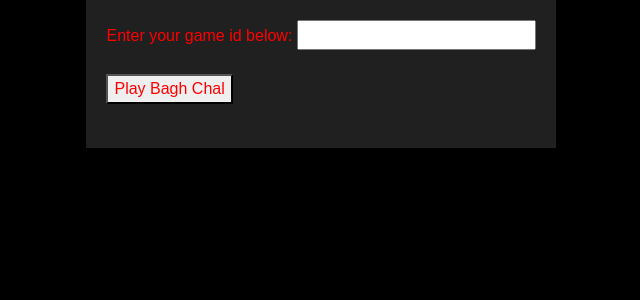
After one commit to NidalEllawala/Tiger-Moves, a Node server app: page /join in a window 1280 px wide. The commit adds this page. Shown: the top 300 px of the page, without its empty margins (319-959 px from the left). Run offline with Node 20, Linux system fonts and the light colour scheme; some libraries are stand-ins or nearby versions.

Commit message:
added views and mock db

```diff
--- a/public/style.css
+++ b/public/style.css
@@ -1,14 +1,22 @@
+body {
+  background-color: black;
+  display: flex;
+  align-items: center;
+  justify-content: center;
+}
 
+#main {
+  display: flex;
+  flex-direction: column;
+  align-items: center;
+  justify-content: center;
+}
 
 #game-board {
   background-image: url('board.jpg');
   background-size: cover;
   height: 500px;
   width: 500px;
-}
-
-body {
-  text-align: center;
 }
 
 #movements {
@@ -46,3 +54,19 @@ body {
 #test {
   display: flex;
 }
+
+
+
+#panel {
+  display: flex;
+  flex-direction: column;
+  align-items: center;
+  justify-content: center;
+  padding: 20px;
+  background-color: #202020;
+}
+
+.start-menu {
+  color: red;
+  font-family: sans-serif;
+}
--- /dev/null
+++ b/server/controllers/controllers.js
@@ -0,0 +1,29 @@
+const Handlebars = require("handlebars");
+const { storage } = require('../db');
+const { createNewGame } = require('../db');
+
+
+function home (req, res) {
+  res.render('home');
+}
+
+function newGame (req, res) {
+  const rndm = Math.floor(Math.random()*100000+1).toString();
+  createNewGame(rndm);
+  res.render('home', {uid: rndm});
+}
+
+function join (req, res) {
+  res.render('home', {join: true});
+}
+
+function playGame (req, res) {
+  const gameId = req.params.id;
+  res.render('game', {gameId: gameId});
+}
+
+function joinGame (req, res) {
+  res.status(200).redirect(`/playgame/${req.body.id}`);
+}
+
+module.exports = { joinGame, home, playGame, newGame, join };
--- a/server/game.js
+++ b/server/game.js
@@ -1,3 +1,4 @@
+
 
 
 ///////// GAME STATE VARIABLES /////////
--- a/server/index.js
+++ b/server/index.js
@@ -4,41 +4,56 @@ const http = require('http');
 const server = http.createServer(app);
 const socketio = require('socket.io');
 const io = socketio(server);
-const baghChal = require('./game');
+const handlebars = require('express-handlebars');
+
+const router = require('./router.js');
+const { gameExists, playersInGame, addPlayer, getGame } = require('./db');
+
 const port = process.env.PORT | 3000;
 
+app.engine('handlebars', handlebars());
+app.set('view engine', 'handlebars');
+app.use(express.urlencoded({ extended: true }));
 app.use(express.static('../public'));
+app.use(router);
 
-const players = [];
 
 io.on('connection', (socket) => {
 
-  if (players.length < 2) {
 
-    players.push(socket.id);
-    io.emit('player has joined', {player: players.length === 1 ? 'Tiger' : 'Goat'})
-    console.log(players);
-
-    if (players.length === 2) {
-      io.emit('update board', baghChal.currentBoardPosition());
-      nextTurn();
+  socket.on('join this game', (game) => {
+    if (gameExists(game.gameId)) {
+      if (playersInGame(game.gameId) < 2) {
+        addPlayer(game.gameId, socket.id);
+        io.to(socket.id).emit('player has joined', {player: playersInGame(game.gameId) === 1 ? 'Tiger' : 'Goat'});
+        if (playersInGame(game.gameId) === 2) {
+          const players = getGame(game.gameId).players;
+          io.to(players[0]).emit('update board', getGame(game.gameId).board.currentBoardPosition());
+          io.to(players[1]).emit('update board', getGame(game.gameId).board.currentBoardPosition());
+          nextTurn(game.gameId);
+        }
       }
     } else {
       io.to(socket.id).emit('server full');
       socket.disconnect();
       return;
     }
+  });
 
-  socket.on('goat placed', (location) => {
-    baghChal.goatPlaced(location.index);
-    io.emit('update board', baghChal.currentBoardPosition());
-    nextTurn();
+  socket.on('goat placed', (move) => {
+    const game = getGame(move.gameId);
+    game.board.goatPlaced(move.index);
+    io.to(game.players[0]).emit('update board', game.board.currentBoardPosition());
+    io.to(game.players[1]).emit('update board', game.board.currentBoardPosition());
+    nextTurn(move.gameId);
   });
 
   socket.on('move piece', (move) => {
-    baghChal.movePiece(move);
-    io.emit('update board', baghChal.currentBoardPosition());
-    nextTurn();
+    const game = getGame(move.gameId);
+    game.board.movePiece(move);
+    io.to(game.players[0]).emit('update board', game.board.currentBoardPosition());
+    io.to(game.players[1]).emit('update board', game.board.currentBoardPosition());
+    nextTurn(move.gameId);
   });
 
   socket.on('capture goat', (move) => {
@@ -53,23 +68,23 @@ server.listen(port, () => {
   console.log(`Server listening at http://localhost:${port}`);
 });
 
-function nextTurn () {
-
-  const turn = baghChal.getTurn();
+function nextTurn (gameId) {
+  const game = getGame(gameId);
+  const turn = game.board.getTurn();
 
   if (turn === 'goats move - Phase 1') {
-    const emptySpaces = baghChal.emptySpaces();
-    io.to(players[1]).emit('place goat', {emptySpaces: emptySpaces});
+    const emptySpaces = game.board.emptySpaces();
+    io.to(game.players[1]).emit('place goat', {emptySpaces: emptySpaces});
   }
 
   if (turn === 'tigers move') {
-  const possibleMoves = baghChal.getMoves('tiger');
-  io.to(players[0]).emit('tigers turn', {possibleMoves: possibleMoves});
+  const possibleMoves = game.board.getMoves('tiger');
+  io.to(game.players[0]).emit('tigers turn', {possibleMoves: possibleMoves});
   }
 
   if (turn === 'goats move - Phase 2') {
-    const possibleMoves = baghChal.getMoves('goat');
-    io.to(players[1]).emit('goats turn', {possibleMoves: possibleMoves});
+    const possibleMoves = game.board.getMoves('goat');
+    io.to(game.players[1]).emit('goats turn', {possibleMoves: possibleMoves});
   }
 }
 
--- a/server/package.json
+++ b/server/package.json
@@ -10,6 +10,7 @@
   "license": "ISC",
   "dependencies": {
     "express": "^4.17.1",
+    "express-handlebars": "^5.3.2",
     "socket.io": "^4.1.3"
   }
 }
--- /dev/null
+++ b/server/views/home.handlebars
@@ -0,0 +1,24 @@
+<body>
+  <div id="main">
+    {{#if uid}}
+    <div id="panel">
+      <p class="start-menu">your game id is:</p>
+      <p class="start-menu">{{ uid }}</p>
+      <p class="start-menu">Cick the link below and use the id to start playing</p>
+      <a href="http://localhost:3000/playgame/{{ uid }}" <button type="button" className="start-menu">Play Bagh Chal</button></a>
+    </div>
+    {{else if join}}
+    <div id="panel">
+      <form action="http://localhost:3000/joingame" method="POST">
+        <label class="start-menu" for="id">Enter your game id below:</label>
+        <input type="number" id="id" name="id"><br><br>
+        <button type="submit" class="start-menu">Play Bagh Chal</button>
+      </form>
+    {{else}}
+    <div id="panel">
+      <a href="http://localhost:3000/getnewid"> <button type="button" class="start-menu">Start New Game</button> </a>
+      <a href="http://localhost:3000/join"> <button type="button" class="start-menu">Join Existing Game</button> </a>
+    </div>
+  </div>
+  {{/if}}
+</body>`
--- /dev/null
+++ b/server/views/layouts/main.handlebars
@@ -0,0 +1,13 @@
+<!DOCTYPE html>
+<html>
+  <head>
+      <title>Bagh Chal. Tiger Moves</title>
+      <meta charset="UTF-8">
+      <link href="https://cdn.jsdelivr.net/npm/bootstrap@5.0.2/dist/css/bootstrap.min.css" rel="stylesheet" integrity="sha384-EVSTQN3/azprG1Anm3QDgpJLIm9Nao0Yz1ztcQTwFspd3yD65VohhpuuCOmLASjC" crossorigin="anonymous">
+      <link rel="stylesheet" href="/style.css">
+      <script src="/socket.io/socket.io.js"></script>
+  </head>
+  <body>
+    {{{ body }}}
+  </body>
+</html>
```
Also changed, not shown: package.json (added, +22 -0 lines), public/script.js (+20 -4 lines), server/board.js (+107 -1 lines), server/db.js (added, +33 -0 lines), server/router.js (added, +23 -0 lines), server/views/game.handlebars (renamed from public/index.html, +8 -18 lines), .eslintrc.js (added), 3 other files. Lines whose indentation alone changed are shown as unchanged.
